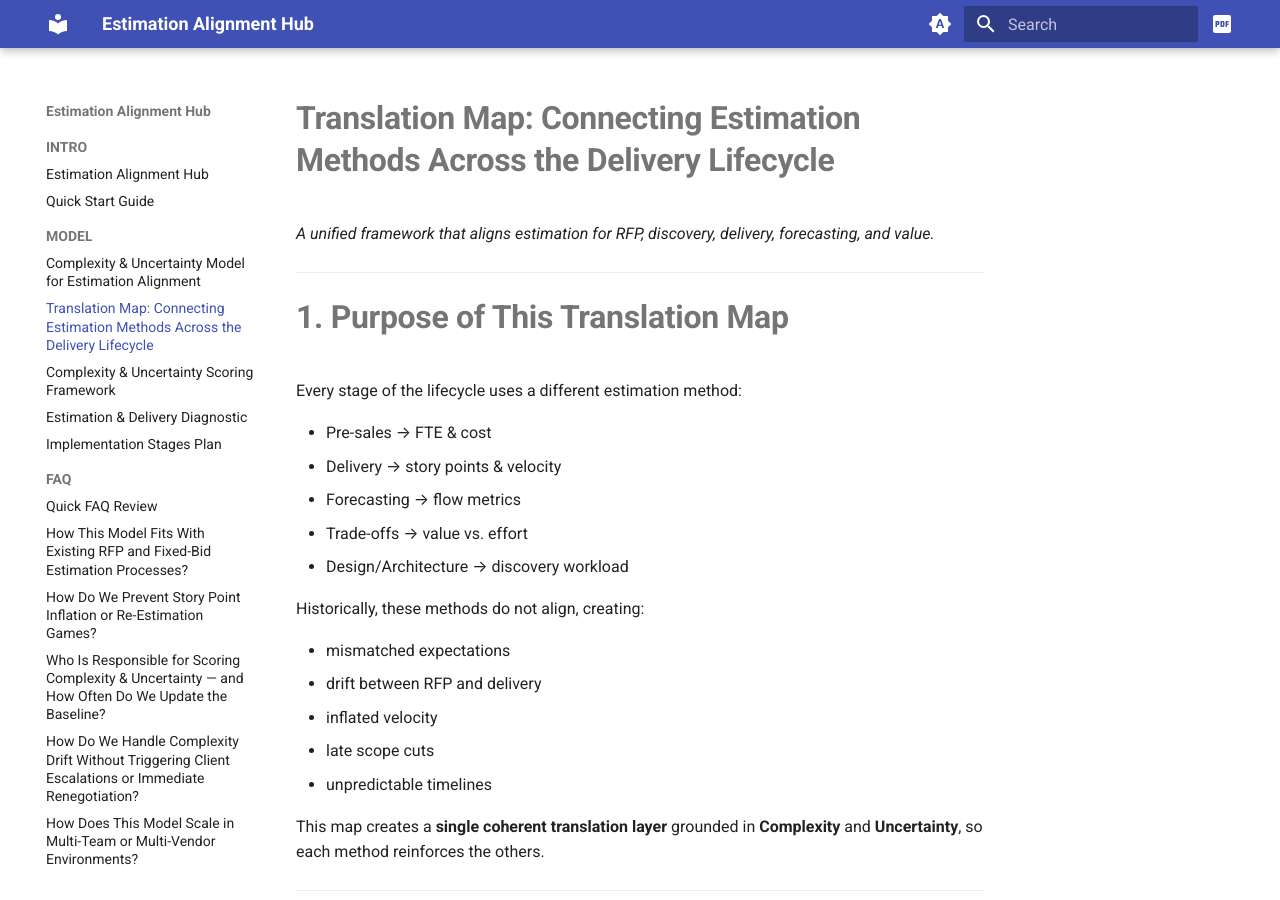
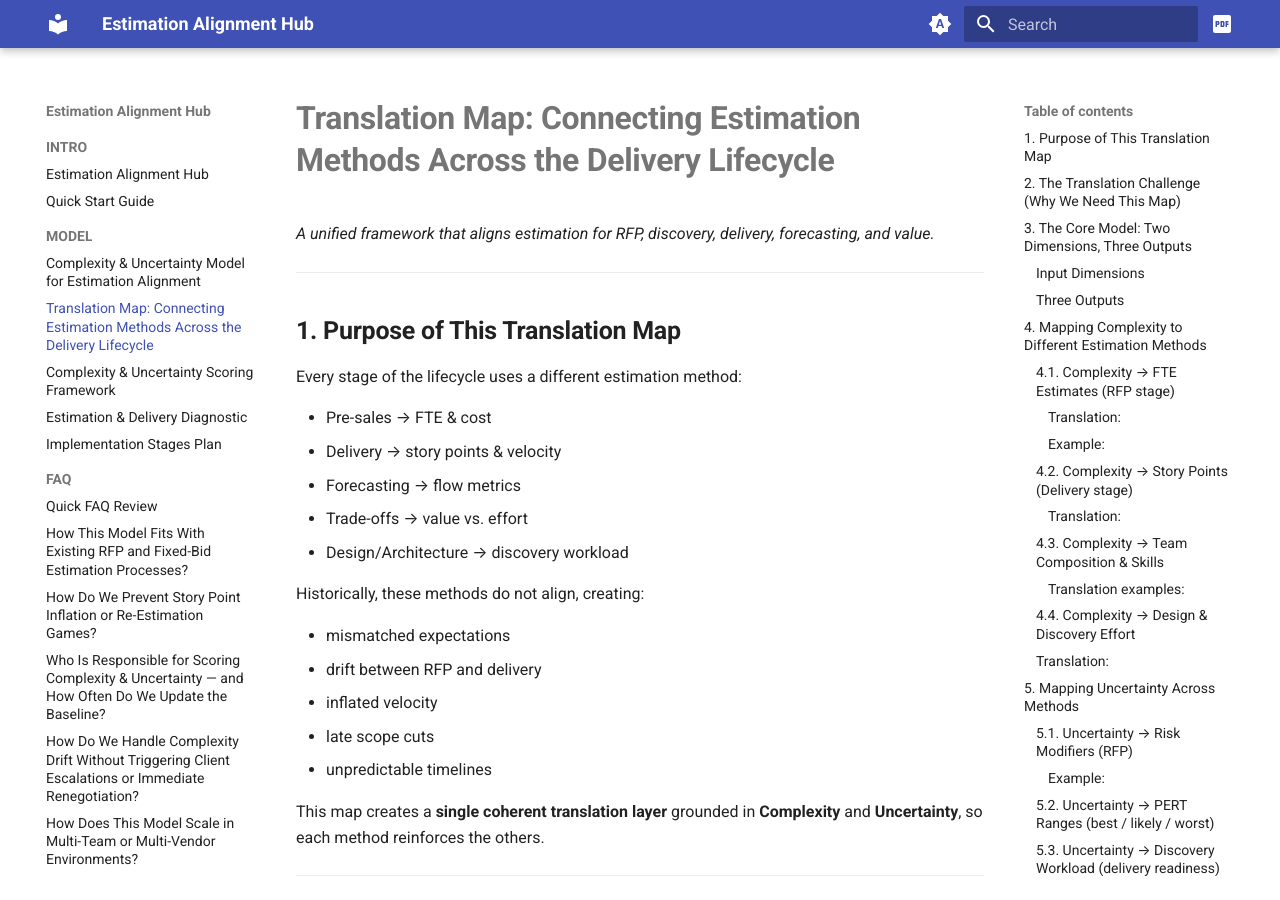
Before and after one commit to vitar/eah, an MkDocs documentation site: the page built from docs/110-map.md, in a window 1280 px wide and 900 px high. Built offline with MkDocs 1.6.1 and Material for MkDocs 9.7.7, drawn with Linux system fonts in a browser that asks for light colours.

```diff
--- a/docs/110-map.md
+++ b/docs/110-map.md
@@ -4,7 +4,7 @@
 
 ---
 
-# **1. Purpose of This Translation Map**
+## **1. Purpose of This Translation Map**
 
 Every stage of the lifecycle uses a different estimation method:
 
@@ -26,7 +26,7 @@ This map creates a **single coherent translation layer** grounded in **Complexit
 
 ---
 
-# **2. The Translation Challenge (Why We Need This Map)**
+## **2. The Translation Challenge (Why We Need This Map)**
 
 Common questions teams face:
 
@@ -40,7 +40,7 @@ This map answers them.
 
 ---
 
-# **3. The Core Model: Two Dimensions, Three Outputs**
+## **3. The Core Model: Two Dimensions, Three Outputs**
 
 ### **Input Dimensions**
 
@@ -57,17 +57,17 @@ These outputs must be derived from the same backbone.
 
 ---
 
-# **4. Mapping Complexity to Different Estimation Methods**
+## **4. Mapping Complexity to Different Estimation Methods**
 
 Below are the most common methods in your organization and how complexity connects them.
 
 ---
 
-## **4.1. Complexity → FTE Estimates (RFP stage)**
+### **4.1. Complexity → FTE Estimates (RFP stage)**
 
 At RFP, we estimate cost in FTE-weeks/months.
 
-### **Translation:**
+#### **Translation:**
 
 **Complexity Score** determines the multiplier applied to base FTE effort.
 
@@ -80,7 +80,7 @@ Example multiplier table:
 | 8–12           | ×1.5       |
 | 13+            | ×2.0       |
 
-### Example:
+#### Example:
 
 * Base effort = 2 dev-weeks
 * Complexity = 10 → multiplier ×1.5
@@ -90,12 +90,12 @@ This is clean, defensible, and scalable.
 
 ---
 
-## **4.2. Complexity → Story Points (Delivery stage)**
+### **4.2. Complexity → Story Points (Delivery stage)**
 
 Story points don’t disappear.
 They become a *refinement* of the complexity baseline.
 
-### **Translation:**
+#### **Translation:**
 
 Complexity levels anchor SP ranges.
 
@@ -110,7 +110,7 @@ This prevents silent scope inflation hidden inside SP re-estimation.
 
 ---
 
-## **4.3. Complexity → Team Composition & Skills**
+### **4.3. Complexity → Team Composition & Skills**
 
 A high complexity driver such as:
 
@@ -122,7 +122,7 @@ A high complexity driver such as:
 
 …means we need correct staffing early.
 
-### **Translation examples:**
+#### **Translation examples:**
 
 * High integration complexity → Architect involvement full cycle
 * High UX complexity → PD workload increases
@@ -132,7 +132,7 @@ This corrects the blind spot where PM/PD/BA effort is assumed rather than estima
 
 ---
 
-## **4.4. Complexity → Design & Discovery Effort**
+### **4.4. Complexity → Design & Discovery Effort**
 
 Discovery is not “overhead.”
 It is complexity translation.
@@ -148,7 +148,7 @@ This links discovery/design to reality instead of guessing.
 
 ---
 
-# **5. Mapping Uncertainty Across Methods**
+## **5. Mapping Uncertainty Across Methods**
 
 Uncertainty is a distinct dimension.
 It affects:
@@ -161,7 +161,7 @@ It affects:
 
 ---
 
-## **5.1. Uncertainty → Risk Modifiers (RFP)**
+### **5.1. Uncertainty → Risk Modifiers (RFP)**
 
 Example multipliers:
 
@@ -172,7 +172,7 @@ Example multipliers:
 | 3                 | ×1.6       |
 | 5                 | ×2.0       |
 
-### Example:
+#### Example:
 
 Effort after complexity = 3 dev-weeks
 Uncertainty multiplier = ×1.6
@@ -180,7 +180,7 @@ Final = 4.8 → round to 5 dev-weeks
 
 ---
 
-## **5.2. Uncertainty → PERT Ranges (best / likely / worst)**
+### **5.2. Uncertainty → PERT Ranges (best / likely / worst)**
 
 Uncertainty maps directly to variance.
 
@@ -198,7 +198,7 @@ This avoids the lie of a single-scenario estimate.
 
 ---
 
-## **5.3. Uncertainty → Discovery Workload (delivery readiness)**
+### **5.3. Uncertainty → Discovery Workload (delivery readiness)**
 
 High uncertainty automatically means:
 
@@ -212,7 +212,7 @@ Teams can no longer skip clarification work.
 
 ---
 
-## **5.4. Uncertainty → Probability of Drift**
+### **5.4. Uncertainty → Probability of Drift**
 
 This becomes the early-warning indicator.
 
@@ -220,7 +220,7 @@ If uncertainty stays high during delivery → timeline will slip.
 
 ---
 
-# **6. Combining Complexity + Uncertainty Across Methods**
+## **6. Combining Complexity + Uncertainty Across Methods**
 
 ### Combined matrix:
 
@@ -234,7 +234,7 @@ This table explains “why projects slip” *without blaming velocity*.
 
 ---
 
-# **7. Mapping to Forecasting**
+## **7. Mapping to Forecasting**
 
 ### Complexity → batch size
 
@@ -254,7 +254,7 @@ If drift grows faster than throughput, the project is behind.
 
 ---
 
-# **8. Mapping to Value & Trade-Offs**
+## **8. Mapping to Value & Trade-Offs**
 
 This model makes prioritization empirical:
 
@@ -270,7 +270,7 @@ This matches the 3SF value cycle (product ↔ client).
 
 ---
 
-# **9. Mapping to 3SF (3-in-3 SDLC Framework)**
+## **9. Mapping to 3SF (3-in-3 SDLC Framework)**
 
 ### **Engagement Line (client ↔ vendor)**
 
@@ -297,7 +297,7 @@ This model strengthens all 3 connections in the 3SF triangle.
 
 ---
 
-# **10. FAQ: What This Page Answers**
+## **10. FAQ: What This Page Answers**
 
 ### **Q: How does the RFP estimate connect to story points?**
 
@@ -325,7 +325,7 @@ It aligns them.
 
 ---
 
-# **11. Next Page**
+## **11. Next Page**
 
 Next we create:
 
```
Also changed, not shown: docs/120-scoring.md (+12 -12 lines), docs/130-diagnostic.md (+11 -11 lines), docs/140-plan.md (+14 -14 lines), docs/201-faq.md (+11 -11 lines), docs/203-faq.md (+10 -10 lines).
